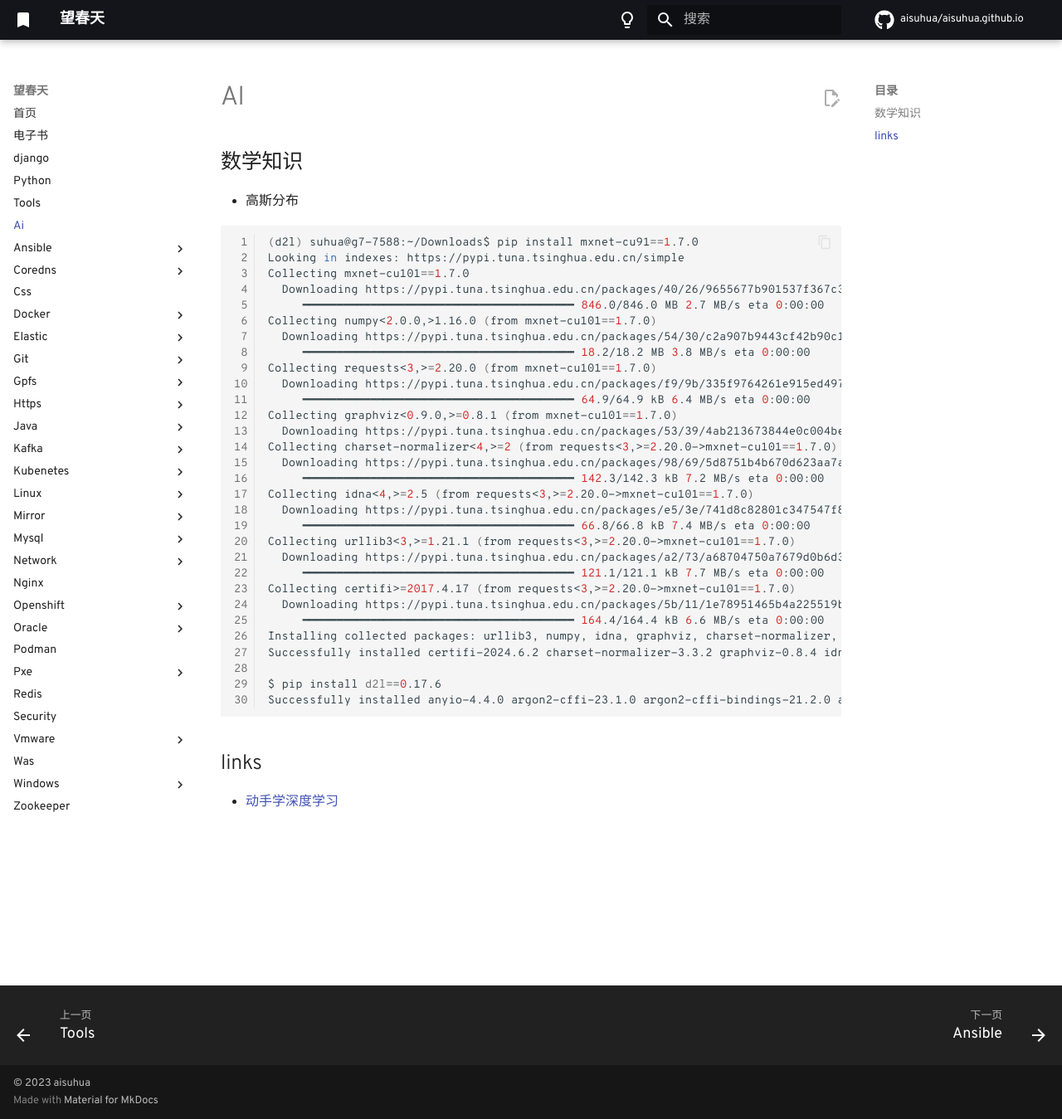
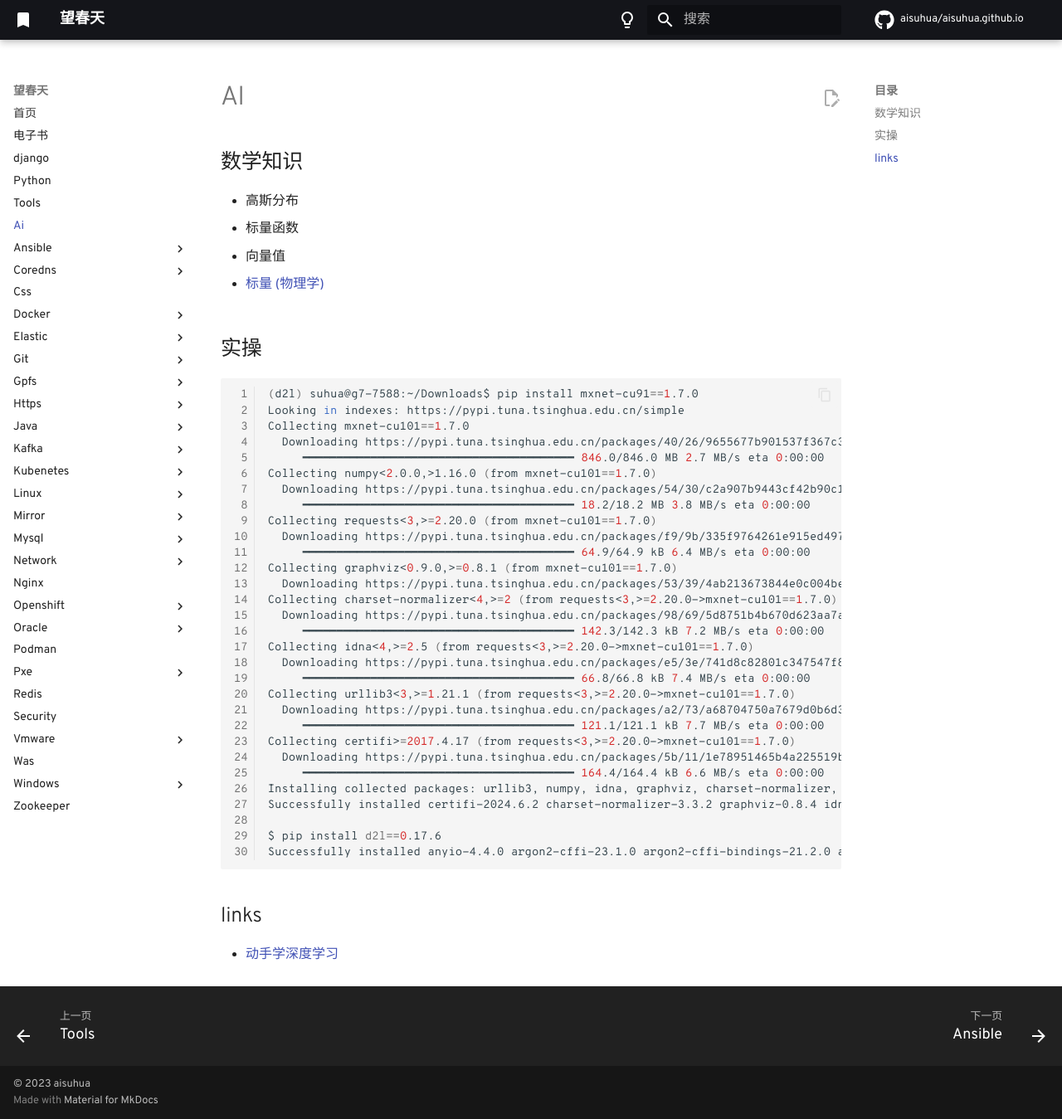
Before and after one commit to aisuhua/aisuhua.github.io, an MkDocs documentation site: the page built from docs/ai/README.md, in a window 1280 px wide and 1349 px high. Shown: the whole window at 83% size. Built offline with MkDocs 1.6.1 and Material for MkDocs 9.7.7, drawn with Linux system fonts in a browser that asks for light colours; comment, search, counter and statistics services are not loaded.

Commit message:
README.md

````diff
--- a/docs/ai/README.md
+++ b/docs/ai/README.md
@@ -3,6 +3,12 @@
 ## 数学知识
 
 - 高斯分布
+- 标量函数
+- 向量值
+
+- [标量 (物理学)](https://zh.wikipedia.org/wiki/%E6%A0%87%E9%87%8F_(%E7%89%A9%E7%90%86%E5%AD%A6))
+
+## 实操
 
 ```sh
 (d2l) suhua@g7-7588:~/Downloads$ pip install mxnet-cu91==1.7.0
````
